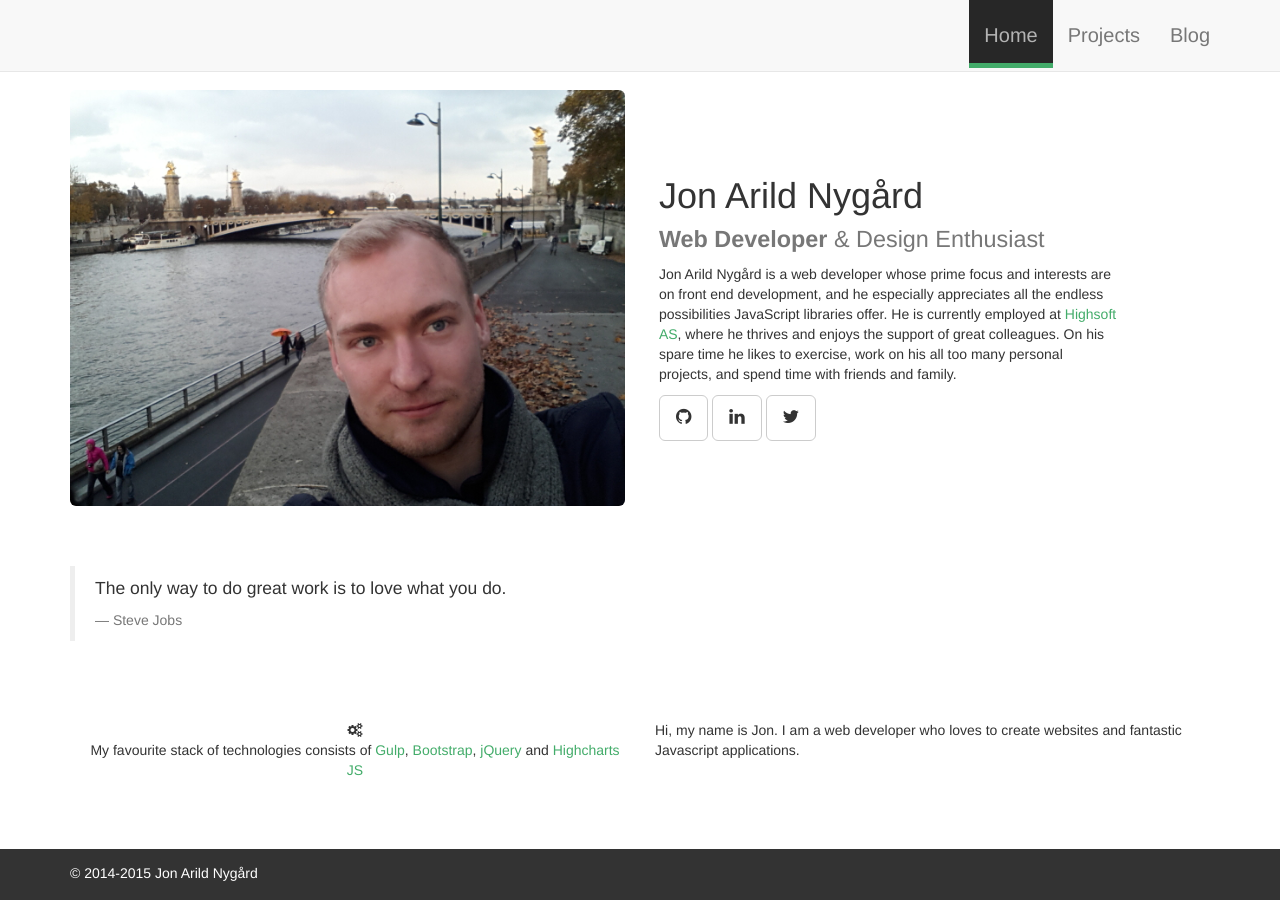
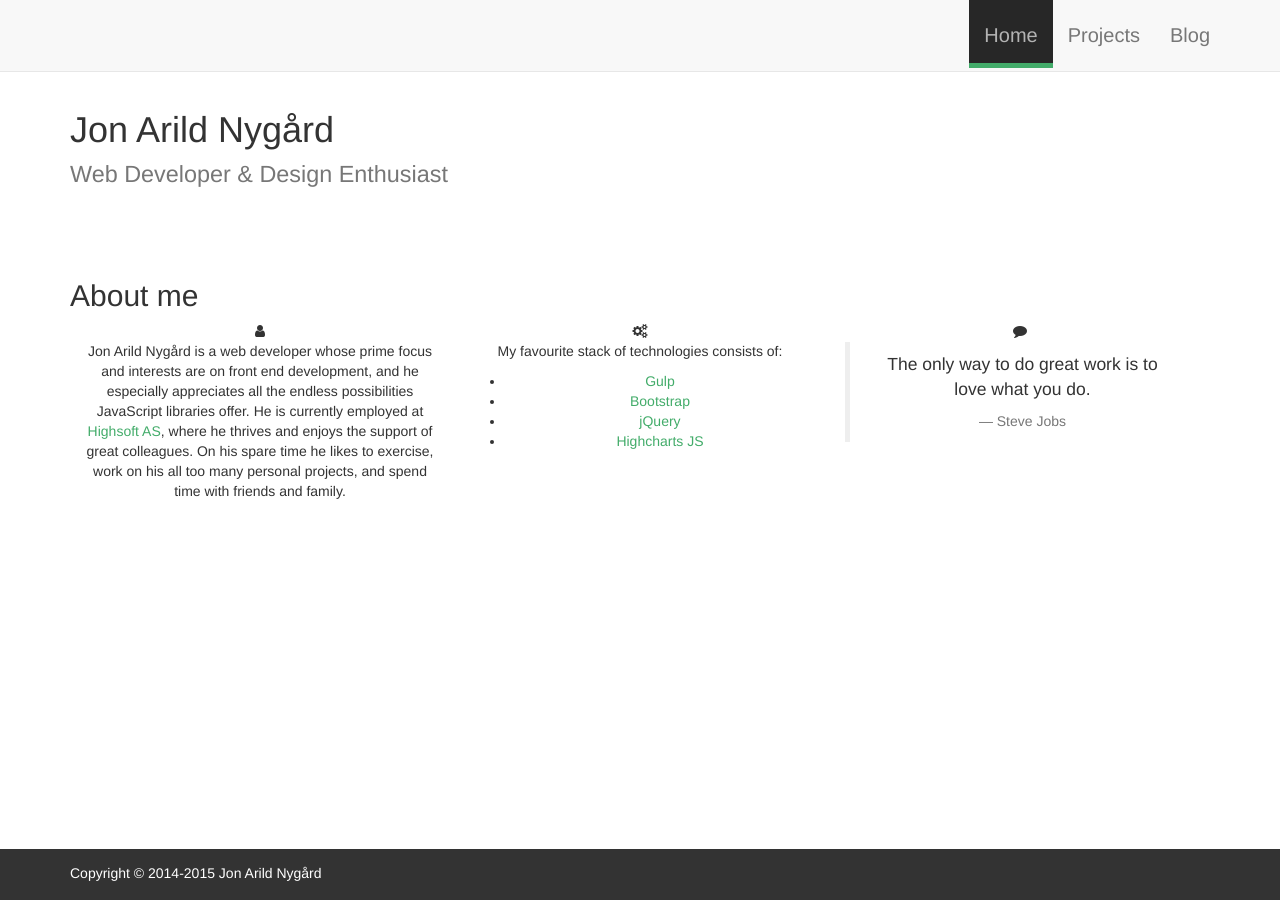
Before and after one commit to jon-a-nygaard/jon-a-nygaard.github.io, a Jekyll site: the page built from index.html, in a window 1280 px wide. Built offline with Jekyll 4.4.1, drawn with Linux system fonts in a browser that asks for light colours; nearby versions of some CDN libraries.

Commit message:
Content update.

```diff
--- a/_includes/footer.html
+++ b/_includes/footer.html
@@ -1,5 +1,5 @@
 <footer id="jn-footer" class="footer">
 	<div class="container">
-		<p>&copy; 2014-2015 Jon Arild Nygård</p>
+		<p>Copyright &copy; 2014-2015 Jon Arild Nygård</p>
 	</div>
 </footer>
--- a/index.html
+++ b/index.html
@@ -6,37 +6,37 @@ menu_order: 1
 <div class="section first">
 	<div class="container">
 		<div class="row">
-			<div class="col-md-6 vcenter portrait">
-				<img src="/dist/portrait-1.jpg" class="img-rounded" />
-			</div>
 			<div class="col-md-5 vcenter">
-				<h1 class="text-left">Jon Arild Nygård<br/><small><strong>Web Developer</strong> &amp; Design Enthusiast</small></h1>
-				<p>
-					Jon Arild Nygård is a web developer whose prime focus and interests are on front end development, and he especially appreciates all the endless possibilities JavaScript libraries offer. He is currently employed at <a href="http://www.highcharts.com/about">Highsoft AS</a>, where he thrives and enjoys the support of great colleagues. On his spare time he likes to exercise, work on his all too many personal projects, and spend time with friends and family.
-				</p>
-				<a href="https://github.com/jon-a-nygaard" class="btn btn-lg btn-default"><i class="fa fa-github"></i></a>
-				<a href="http://www.linkedin.com/pub/jon-arild-nyg%C3%A5rd/8b/930/624" class="btn btn-lg btn-default"><i class="fa fa-linkedin"></i></a>
-				<a href="https://twitter.com/JonANygaard" class="btn btn-lg btn-default"><i class="fa fa-twitter"></i></a>
+				<h1 class="text-left">Jon Arild Nygård<br/><small class="txt-org">Web Developer &amp; Design Enthusiast</small></h1>
 			</div>
 		</div>
 	</div>
 </div>
 <div class="section">
 	<div class="container">
-		<blockquote>
-			<p>The only way to do great work is to love what you do.</p>
-			<footer>Steve Jobs</footer>
-		</blockquote>
-	</div>
-</div>
-<div class="section">
-	<div class="container">
-		<div class="col-md-6 text-center">
-			<i class="fa fa-cogs"></i>
-			<p>My favourite stack of technologies consists of <a href="http://gulpjs.com/">Gulp</a>, <a href="http://getbootstrap.com/">Bootstrap</a>, <a href="http://jquery.com/">jQuery</a> and <a href="http://www.highcharts.com/">Highcharts JS</a></p>
+		<div>
+			<h2>About me</h2>
 		</div>
-		<div class="col-md-6">
-			<p>Hi, my name is Jon. I am a web developer who loves to create websites and fantastic Javascript applications.</p>
+		<div class="col-md-4 text-center">
+			<i class="fa fa-user lg-ic"></i>
+			<p>Jon Arild Nygård is a web developer whose prime focus and interests are on front end development, and he especially appreciates all the endless possibilities JavaScript libraries offer. He is currently employed at <a href="http://www.highcharts.com/about">Highsoft AS</a>, where he thrives and enjoys the support of great colleagues. On his spare time he likes to exercise, work on his all too many personal projects, and spend time with friends and family.</p>
+		</div>
+		<div class="col-md-4 text-center">
+			<i class="fa fa-cogs lg-ic"></i>
+			<p>My favourite stack of technologies consists of:</p>
+			<ul>
+				<li><a href="http://gulpjs.com/">Gulp</a></li>
+				<li><a href="http://getbootstrap.com/">Bootstrap</a></li>
+				<li><a href="http://jquery.com/">jQuery</a></li>
+				<li><a href="http://www.highcharts.com/">Highcharts JS</a></li>
+			</ul>
+		</div>
+		<div class="col-md-4 text-center">
+			<i class="fa fa-comment lg-ic"></i>
+			<blockquote>
+				<p>The only way to do great work is to love what you do.</p>
+				<footer>Steve Jobs</footer>
+			</blockquote>
 		</div>
 	</div>
 </div>
```
